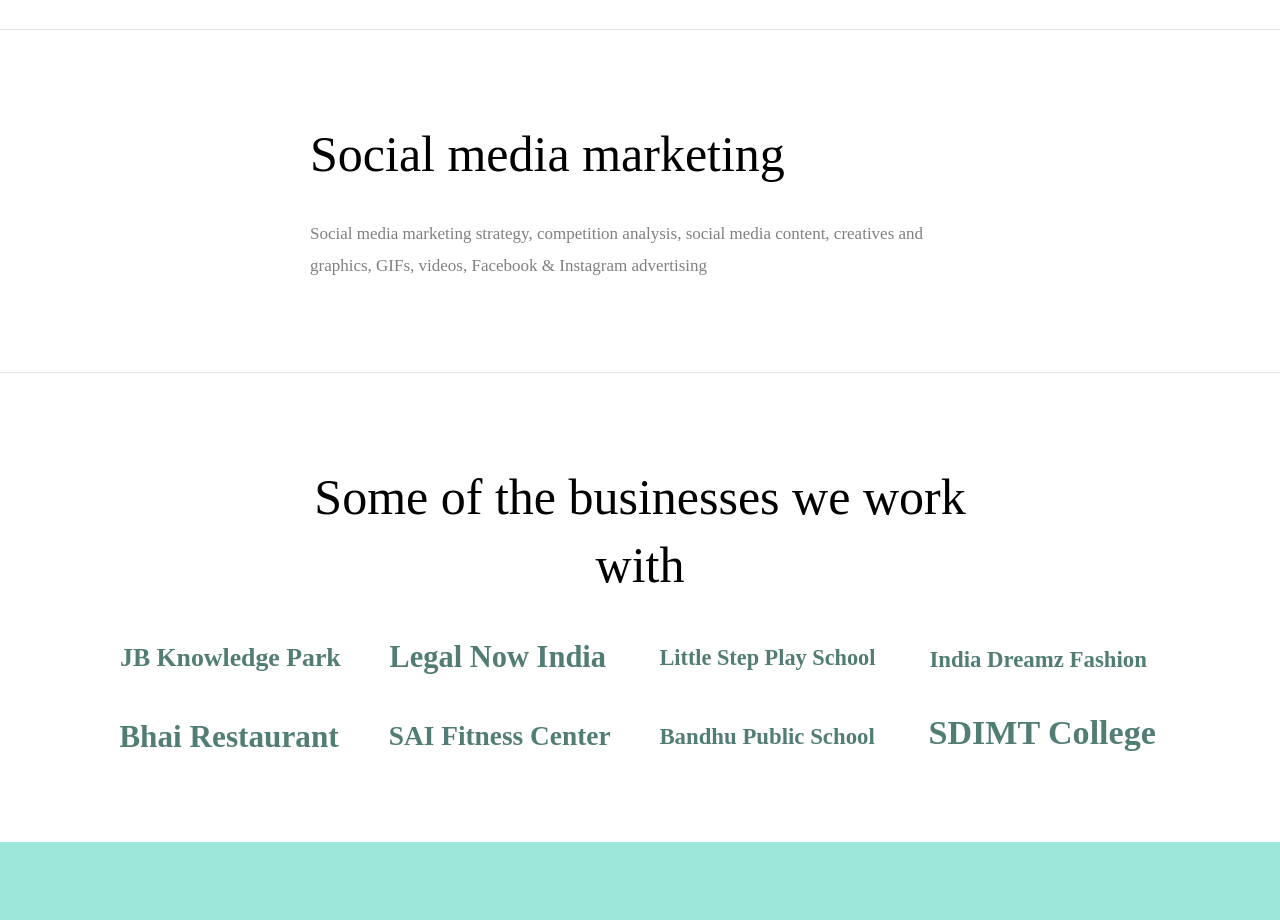
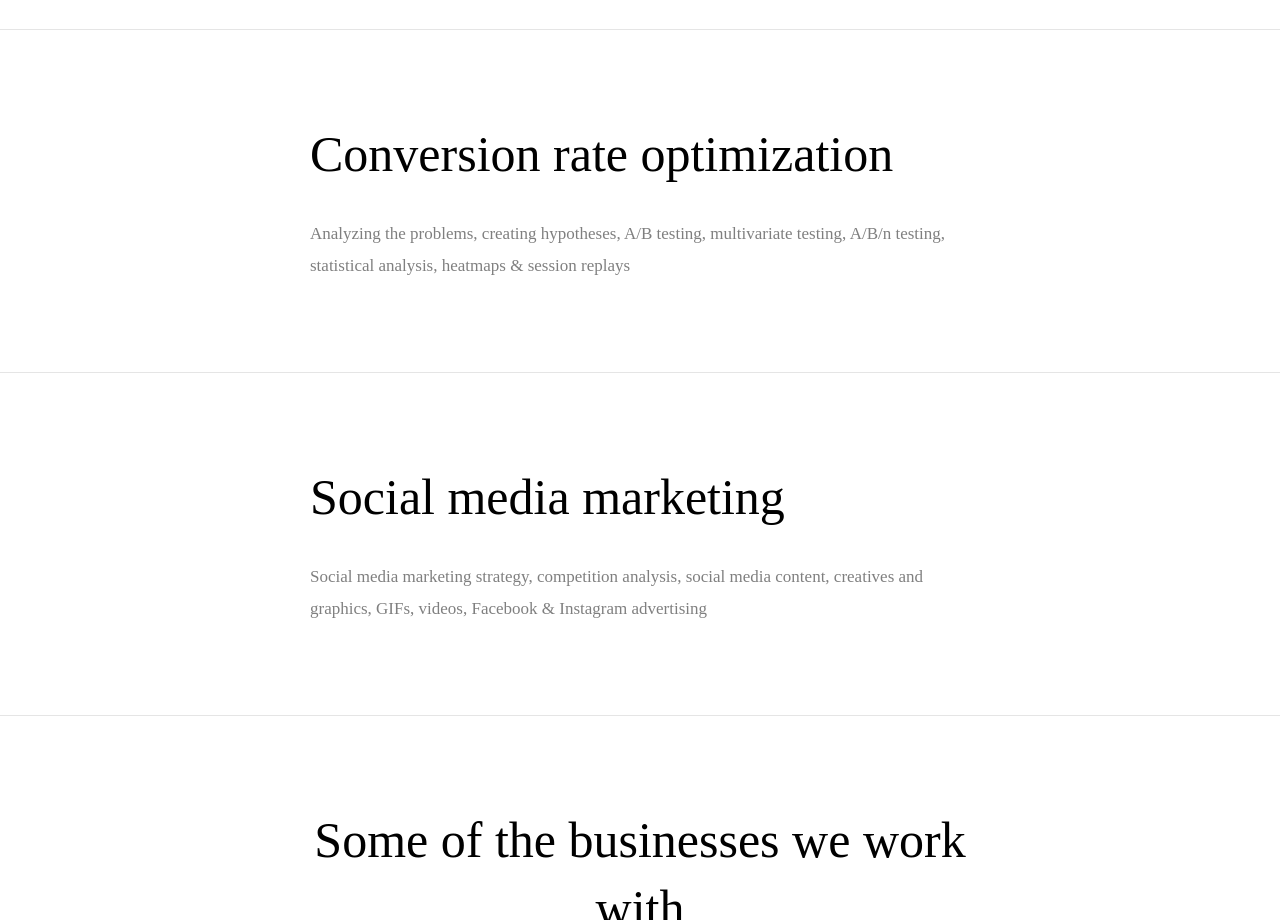
Before and after one commit to conver7/conversion7, a plain HTML site: page index.html in a window 1280 px wide. Shown: the part 3280-4200 px from the top of the page. Drawn offline with Linux system fonts and the light colour scheme; files whose address does not match are found by name.

Commit message:
Added CRO service block
All done captain

```diff
--- a/index.html
+++ b/index.html
@@ -156,6 +156,18 @@
         <div class="container-sml flex">
             <div class="col-12">
                 <h3 class="heading">
+            Conversion rate optimization
+          </h3>
+                <p class="paragraph">
+                    Analyzing the problems, creating hypotheses, A/B testing, multivariate testing, A/B/n testing, statistical analysis, heatmaps &amp; session replays
+                </p>
+            </div>
+        </div>
+    </div>
+    <div class="feature6">
+        <div class="container-sml flex">
+            <div class="col-12">
+                <h3 class="heading">
             Social media marketing
           </h3>
                 <p class="paragraph">
```
